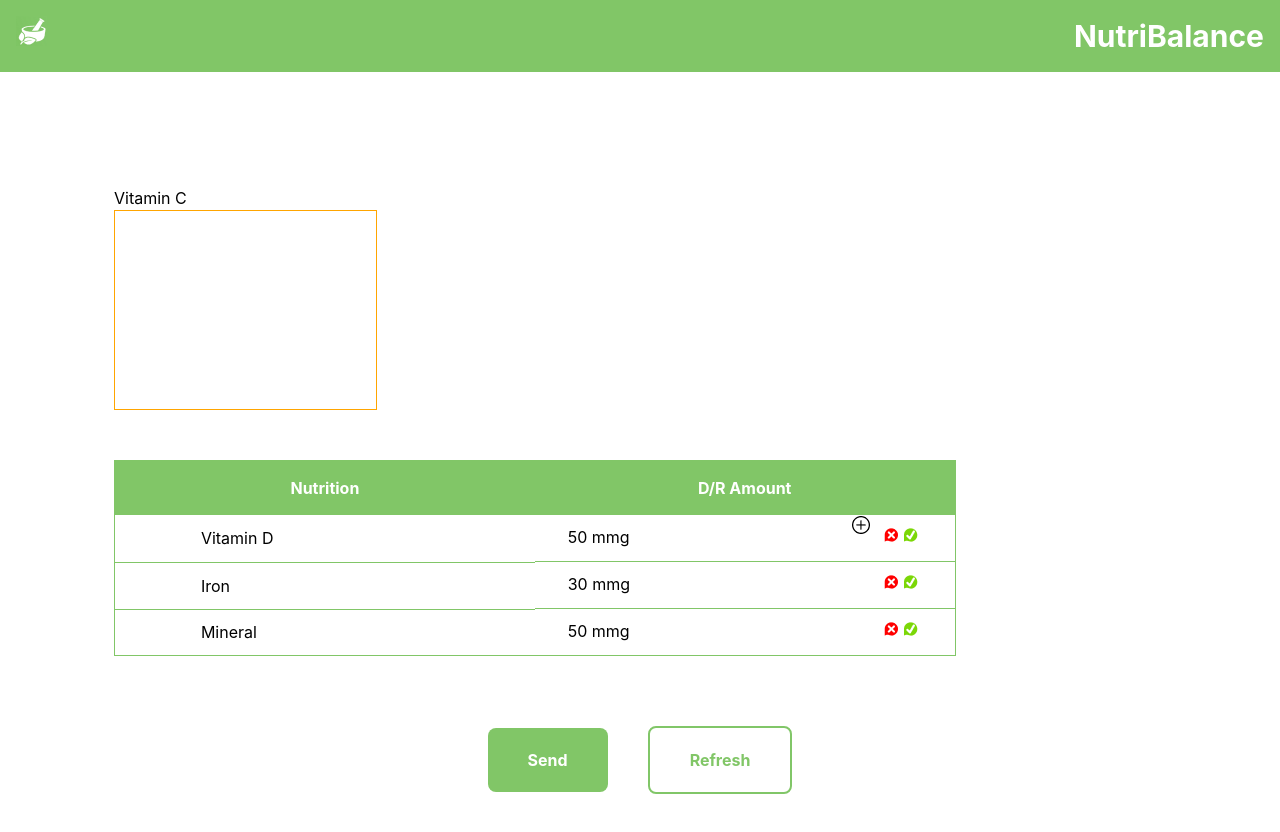
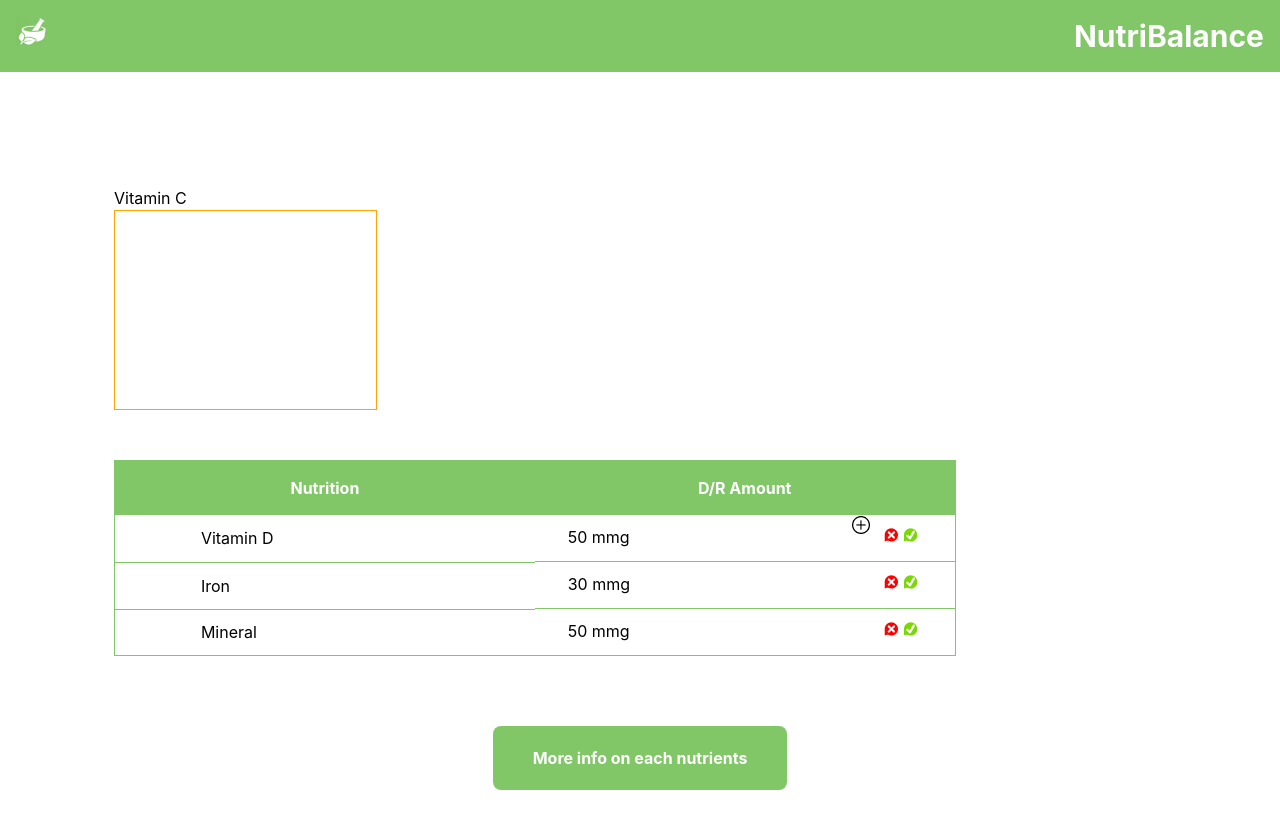
Before and after one commit to kckoh/vdm-hackathon-NutriBalance, a React (Create React App) app in the folder frontend/: page /submit in a window 1280 px wide. Shown: the top 832 px of the page. Built offline with nearby package versions, Linux system fonts and the light colour scheme.

Commit message:
chore: change the name of the button in submitInfoPage

```diff
--- a/frontend/src/Pages/SubmitInfoPage.js
+++ b/frontend/src/Pages/SubmitInfoPage.js
@@ -21,18 +21,23 @@ function SubmitInfoPage() {
         <Table />
         <div style={{marginTop: '50px', textAlign: 'center'}}>
         <Link to='/result'>
+              {/* <Button
+              onClick={() => SubmitData()}
+              className="text-white bg-[#81C667]">
+                Send
+              </Button> */}
               <Button
               onClick={() => SubmitData()}
               className="text-white bg-[#81C667]">
-                Send
+                More info on each nutrients
               </Button>
               </Link>
-              <Button
+              {/* <Button
                 onClick={() =>  window.location.reload()}
                 className="bg-white text-[#81C667] border-2 border-[#81C668] "
               >
                 Refresh
-              </Button>
+              </Button> */}
               </div>
     </div>
   );
```
